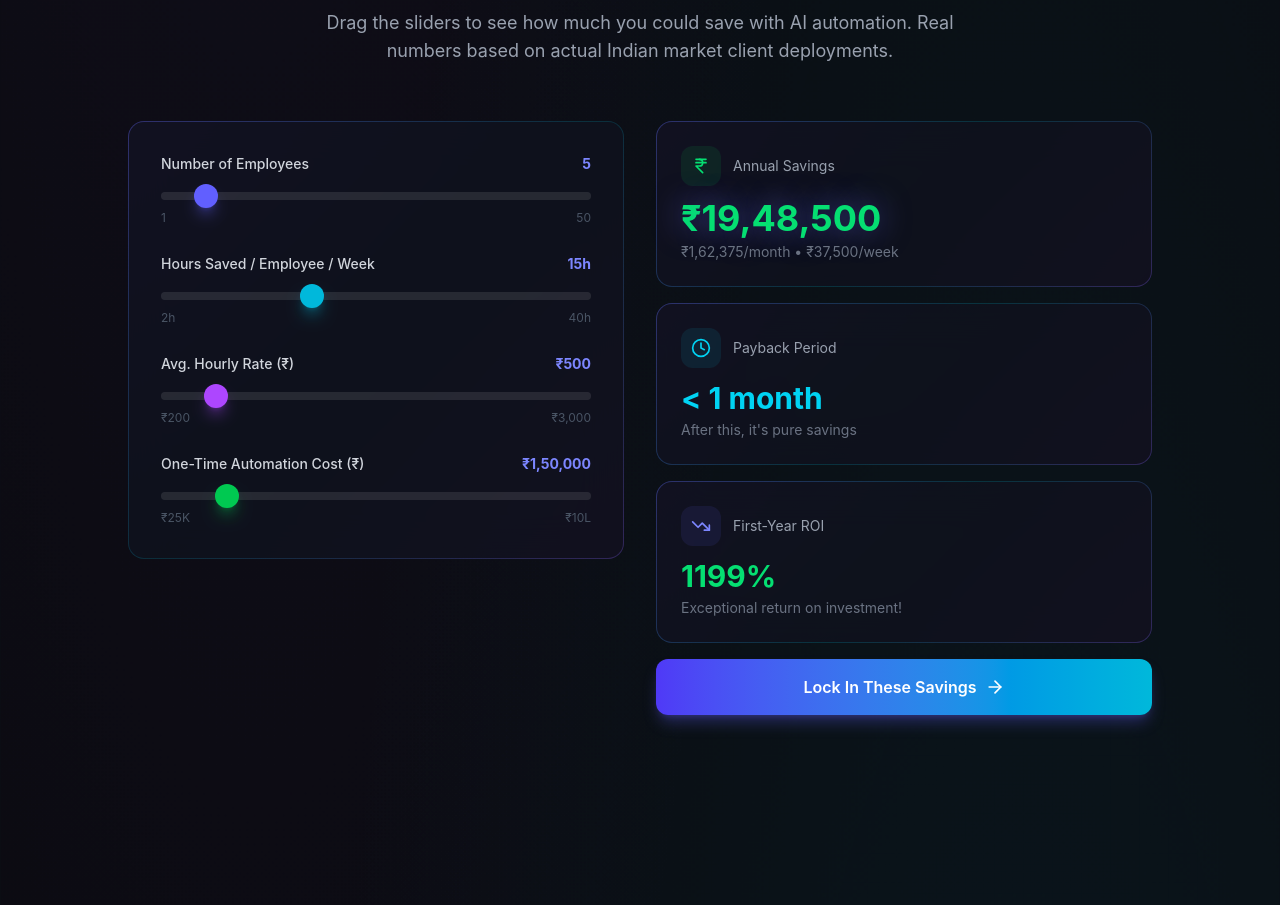
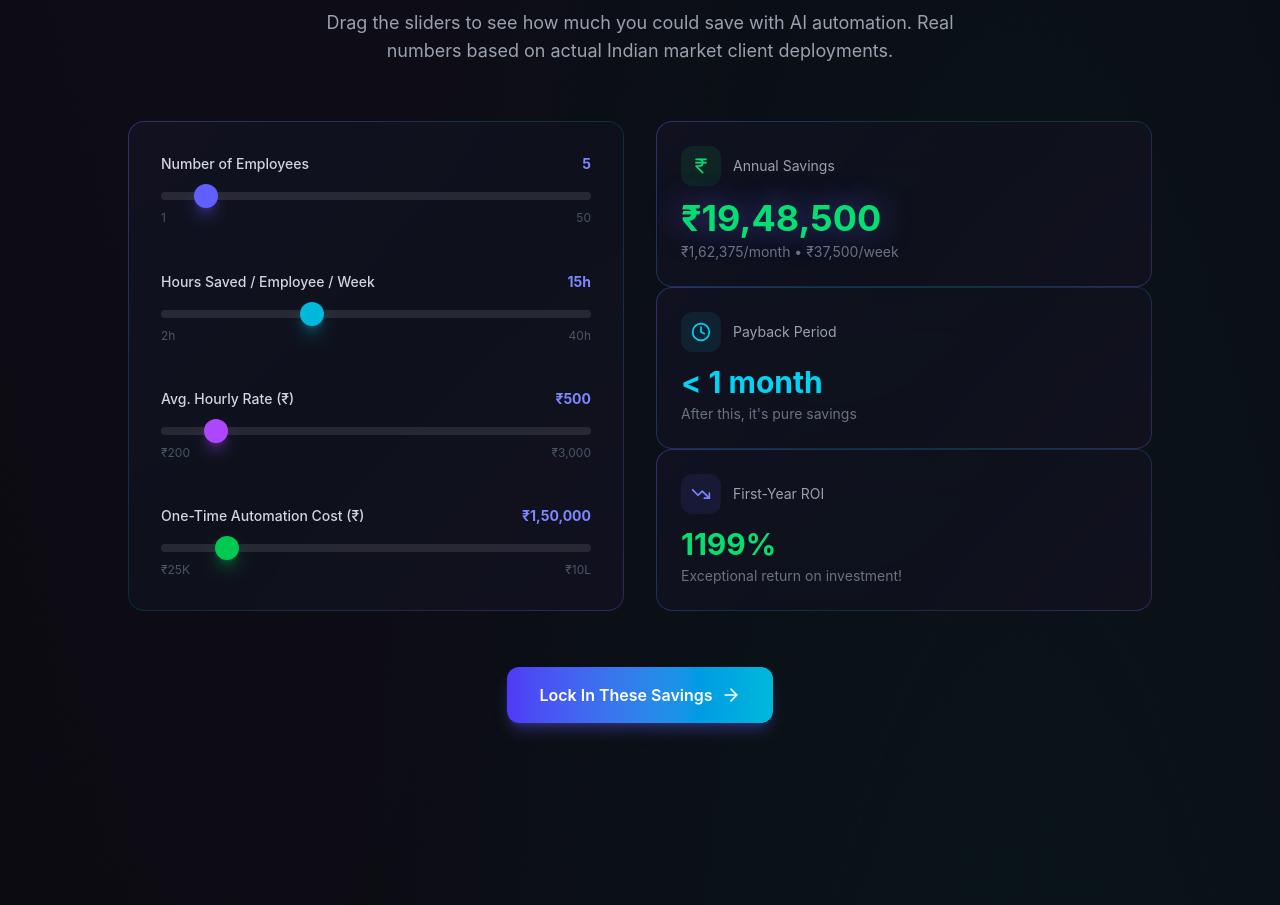
Before and after one commit to thisisarindam/aiconsultancy, a React (Vite) app: page / in a window 1280 px wide. Shown: the part 5260-6165 px from the top of the page. Built offline with nearby package versions, Linux system fonts and the light colour scheme.

Commit message:
Layout: stretch slider card height to match results and center button below grid

```diff
--- a/src/components/ROICalculator.tsx
+++ b/src/components/ROICalculator.tsx
@@ -62,9 +62,9 @@ export default function ROICalculator() {
             whileInView={{ opacity: 1, x: 0 }}
             viewport={{ once: true }}
             transition={{ duration: 0.6 }}
-            className="card-border h-fit"
+            className="card-border lg:h-full"
           >
-            <div className="card-inner p-5 sm:p-8 space-y-6 sm:space-y-7">
+            <div className="card-inner p-5 sm:p-8 h-full flex flex-col justify-between space-y-6 lg:space-y-0">
               {/* Employees */}
               <div>
                 <div className="flex justify-between mb-2">
@@ -156,7 +156,7 @@ export default function ROICalculator() {
             whileInView={{ opacity: 1, x: 0 }}
             viewport={{ once: true }}
             transition={{ duration: 0.6, delay: 0.2 }}
-            className="space-y-3 sm:space-y-4"
+            className="space-y-3 sm:space-y-4 lg:space-y-0 lg:h-full lg:flex lg:flex-col lg:justify-between"
           >
             {/* Annual Savings */}
             <motion.div
@@ -227,18 +227,26 @@ export default function ROICalculator() {
                 </p>
               </div>
             </motion.div>
+          </motion.div>
+        </div>
 
+        <motion.div
+          initial={{ opacity: 0, y: 20 }}
+          whileInView={{ opacity: 1, y: 0 }}
+          viewport={{ once: true }}
+          transition={{ duration: 0.6, delay: 0.4 }}
+          className="mt-10 sm:mt-14 flex justify-center"
+        >
           <motion.a
             href="#contact"
             whileHover={{ scale: 1.02 }}
             whileTap={{ scale: 0.97 }}
-              className="flex items-center justify-center gap-2 w-full py-3.5 sm:py-4 rounded-xl bg-gradient-to-r from-indigo-600 to-cyan-500 text-white font-semibold text-sm sm:text-base hover:from-indigo-500 hover:to-cyan-400 transition-all duration-300 shadow-lg shadow-indigo-500/30 active:shadow-indigo-500/20"
+            className="flex items-center justify-center gap-2 px-8 py-3.5 sm:py-4 rounded-xl bg-gradient-to-r from-indigo-600 to-cyan-500 text-white font-semibold text-sm sm:text-base hover:from-indigo-500 hover:to-cyan-400 transition-all duration-300 shadow-lg shadow-indigo-500/30 active:shadow-indigo-500/20"
           >
             Lock In These Savings
-              <ArrowRight className="w-5 h-5" />
+            <ArrowRight className="w-5 h-5 group-hover:translate-x-1 transition-transform" />
           </motion.a>
         </motion.div>
-        </div>
       </div>
     </section>
   );
```
Lines whose indentation alone changed are shown as unchanged.
